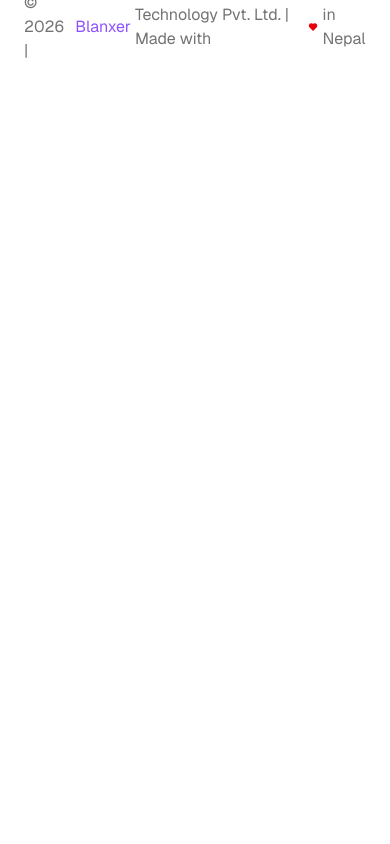
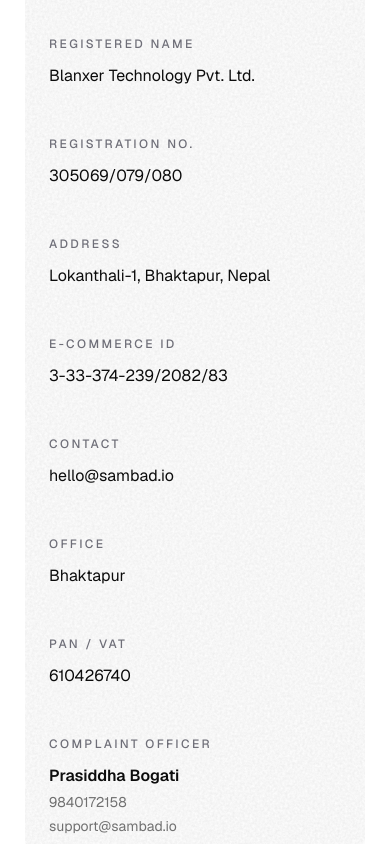
Before and after one commit to AkkalDhami/sambad-landing-page, a Next.js app: page / in a window 390 px wide. Shown: the part 4900-5744 px from the top of the page. Before the commit the page ends 4979 px from the top, so only its background shows below. Built offline with nearby package versions, Linux system fonts and the light colour scheme.

Commit message:
feat(shared): add verified business details
this reusable component renders verified business information in a responsive grid with animated styling and organized info columns

```diff
--- /dev/null
+++ b/components/shared/business-details.tsx
@@ -0,0 +1,103 @@
+import { IconShieldCheckFilled } from "@tabler/icons-react"
+import { NoiseTexture } from "@/components/ui/noise-texture"
+import { AnimatedContainer } from "@/components/ui/animated-container"
+
+export function VerifiedBusinessDetails() {
+  return (
+    <AnimatedContainer className="relative my-6 w-full overflow-hidden rounded-3xl border border-white/10">
+      <div className="relative flex items-center gap-3 border-b border-white/10 px-6 py-5">
+        <div className="flex h-10 w-10 items-center justify-center rounded-full bg-green-500/10">
+          <IconShieldCheckFilled className="h-5 w-5 text-green-600" />
+        </div>
+
+        <h2 className="text-xl font-medium animate-fade-in-blur">Verified Business Details</h2>
+      </div>
+
+      <div className="relative grid grid-cols-1 md:grid-cols-2 xl:grid-cols-4">
+        <InfoColumn
+          items={[
+            {
+              label: "Registered Name",
+              value: "Blanxer Technology Pvt. Ltd.",
+            },
+            {
+              label: "Registration No.",
+              value: "305069/079/080",
+            },
+          ]}
+        />
+
+        <InfoColumn
+          items={[
+            {
+              label: "Address",
+              value: "Lokanthali-1, Bhaktapur, Nepal",
+            },
+            {
+              label: "E-Commerce ID",
+              value: "3-33-374-239/2082/83",
+            },
+          ]}
+        />
+
+        <InfoColumn
+          items={[
+            {
+              label: "Contact",
+              value: "hello@sambad.io",
+            },
+            {
+              label: "Office",
+              value: "Bhaktapur",
+            },
+          ]}
+        />
+
+        <InfoColumn
+          items={[
+            {
+              label: "PAN / VAT",
+              value: "610426740",
+            },
+            {
+              label: "Complaint Officer",
+              value: (
+                <div className="space-y-1">
+                  <div className="font-semibold">
+                    Prasiddha Bogati
+                  </div>
+                  <div className="text-sm text-muted-foreground">9840172158</div>
+                  <div className="text-sm text-muted-foreground">support@sambad.io</div>
+                </div>
+              ),
+            },
+          ]}
+        />
+      </div>
+      <NoiseTexture noiseOpacity={0.2} />
+    </AnimatedContainer>
+  )
+}
+
+type InfoColumnProps = {
+  items: {
+    label: string
+    value: React.ReactNode
+  }[]
+}
+
+function InfoColumn({ items }: InfoColumnProps) {
+  return (
+    <div className="border-r border-white/10 last:border-r-0">
+      {items.map((item) => (
+        <div key={item.label} className="px-6 py-6">
+          <p className="mb-3 text-xs animate-fade-in-blur font-medium tracking-[0.2em] text-zinc-500 uppercase">
+            {item.label}
+          </p>
+
+          <div className="text-base font-normal animate-fade-in-blur">{item.value}</div>
+        </div>
+      ))}
+    </div>
+  )
+}
```
